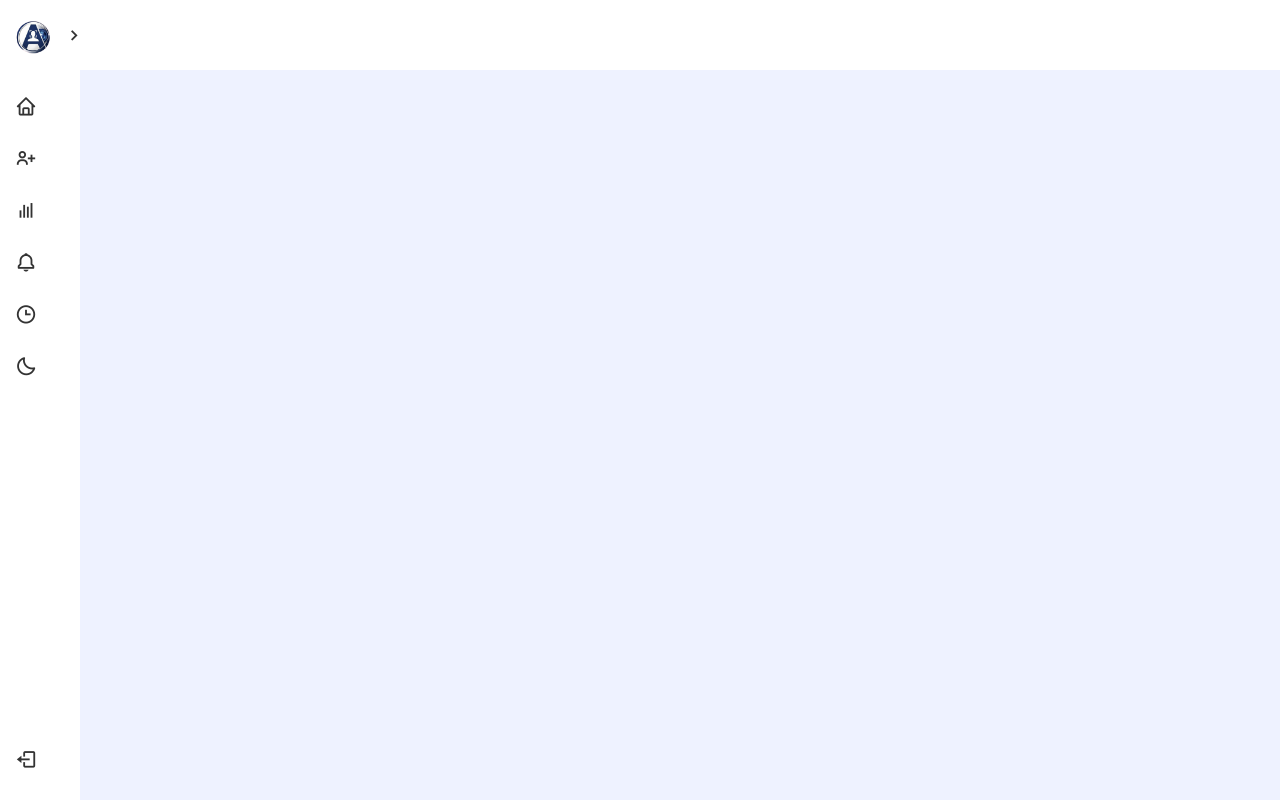
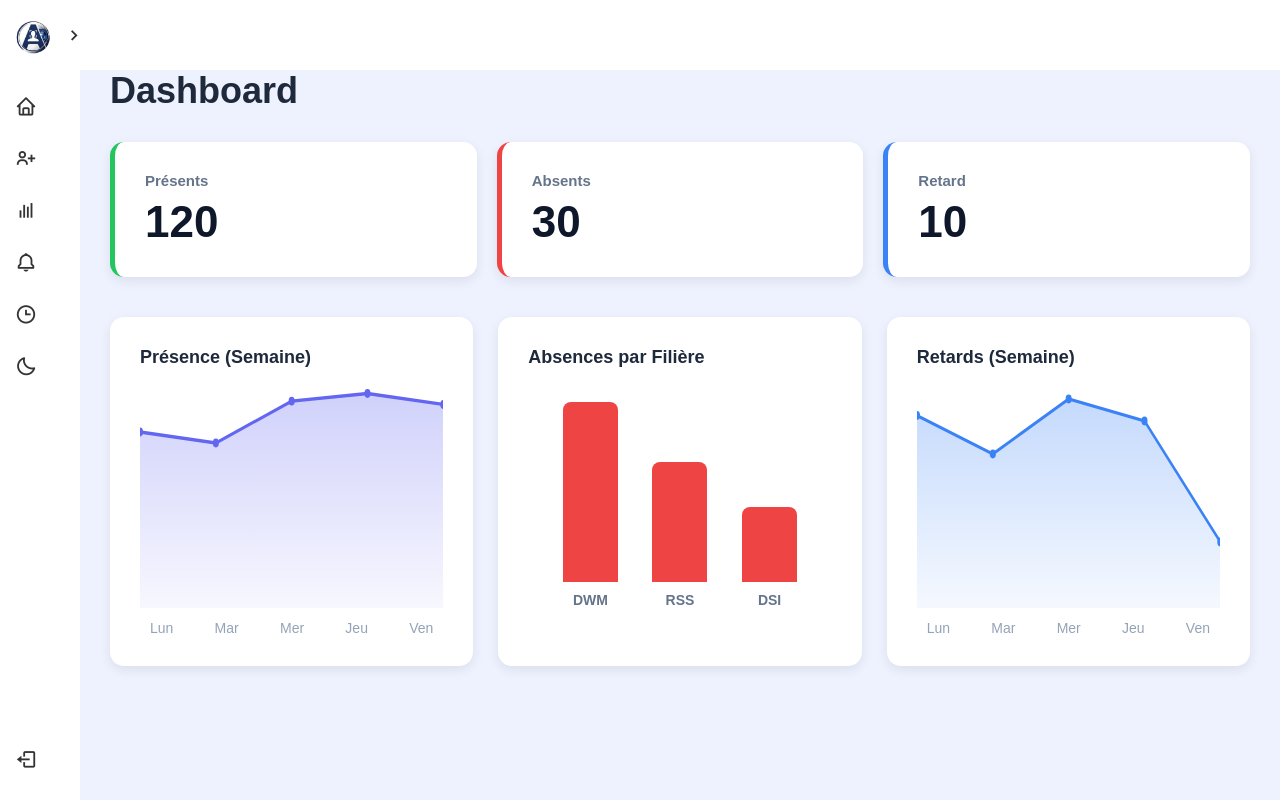
Before and after one commit to khawlee/getion-de-presence, a Django app: page /admin_dashboard/ in a window 1280 px wide. Run offline with Django 5.2, Linux system fonts and the light colour scheme.

Commit message:
Version 2 : ajouter les graphes

```diff
--- a/etudiants/templates/etudiants/admin_dashboard.html
+++ b/etudiants/templates/etudiants/admin_dashboard.html
@@ -24,7 +24,7 @@
     <li>
       <a href="{% url 'ajouter_etudiant' %}">
         <i class='bx bx-user-plus'></i>
-        <span class="links-name">Ajouter Étudiant</span>
+        <span class="links-name">getion des etudiants</span>
       </a>
     </li>
     <li><a href="#"><i class='bx bx-bar-chart'></i><span class="links-name">Statistics</span></a></li>
--- a/etudiants/templates/etudiants/ajouter_etudiant.html
+++ b/etudiants/templates/etudiants/ajouter_etudiant.html
@@ -50,7 +50,7 @@
             <button type="submit" class="btn-submit">Ajouter</button>
         </form>
 
-        <a href="{% url 'admin_page' %}" style="display:block; margin-top:10px;">Retour au Dashboard</a>
+
     </div>
 </div>
 {% endblock %}
--- a/etudiants/urls.py
+++ b/etudiants/urls.py
@@ -3,6 +3,6 @@ from . import views
 
 urlpatterns = [
     path('', views.login_view, name='login'),
-    path('admin_dashboard/', views.admin_page, name='admin_page'),
+    path('admin_dashboard/', views.graphe, name='graphe'),
     path('ajouter/', views.ajouter_etudiant, name='ajouter_etudiant'),
 ]
--- a/etudiants/views.py
+++ b/etudiants/views.py
@@ -7,6 +7,10 @@ import numpy as np
 def login_view(request):
     # Page de login (index.html)
     return render(request, 'index.html')
+
+def graphe(request):
+    return render(request, 'graphe.html')
+
 
 def admin_page(request):
     # Dashboard admin
--- /dev/null
+++ b/static/css/graphe.css
@@ -0,0 +1,151 @@
+/* Reset minimal */
+* {
+    margin: 0;
+    padding: 0;
+    box-sizing: border-box;
+}
+
+/* Conteneur principal DU CONTENU UNIQUEMENT */
+.container {
+    max-width: 1400px;
+    margin: 0 auto;
+    padding: 40px 30px;
+    margin-top: 30px;
+}
+
+/* Titre */
+h1 {
+    font-size: 36px;
+    font-weight: 700;
+    margin-bottom: 30px;
+    color: #1e293b;
+}
+
+/* ====== STAT CARDS ====== */
+.stats-grid {
+    display: grid;
+    grid-template-columns: repeat(3, 1fr); /* TOUJOURS 3 sur la même ligne */
+    gap: 20px;
+    margin-bottom: 40px;
+}
+
+.stat-card {
+    background: #ffffff;
+    border-radius: 14px;
+    padding: 30px;
+    box-shadow: 0 4px 12px rgba(0, 0, 0, 0.08);
+    border-left: 5px solid transparent;
+}
+
+.stat-card.present {
+    border-left-color: #22c55e;
+}
+
+.stat-card.absent {
+    border-left-color: #ef4444;
+}
+
+.stat-card.retard {
+    border-left-color: #3b82f6;
+}
+
+.stat-label {
+    font-size: 15px;
+    font-weight: 600;
+    color: #64748b;
+    margin-bottom: 8px;
+}
+
+.stat-value {
+    font-size: 44px;
+    font-weight: 700;
+    color: #0f172a;
+}
+
+/* ====== CHARTS ====== */
+.charts-grid {
+    display: grid;
+    grid-template-columns: repeat(3, 1fr); /* TOUJOURS 3 graphes côte à côte */
+    gap: 25px;
+}
+
+
+.chart-card {
+    background: #ffffff;
+    border-radius: 14px;
+    padding: 30px;
+    box-shadow: 0 4px 12px rgba(0, 0, 0, 0.08);
+}
+
+.chart-title {
+    font-size: 18px;
+    font-weight: 600;
+    color: #1e293b;
+    margin-bottom: 20px;
+}
+
+/* ====== LINE CHART ====== */
+.line-chart {
+    position: relative;
+    height: 220px;
+    width: 100%;
+}
+
+.line-chart svg {
+    width: 100%;
+    height: 100%;
+}
+
+/* Axe X */
+.x-axis {
+    display: flex;
+    justify-content: space-between;
+    padding: 0 10px;
+    margin-top: 12px;
+    font-size: 14px;
+    color: #94a3b8;
+}
+
+/* ====== BAR CHART ====== */
+.bar-chart {
+    display: flex;
+    align-items: flex-end;
+    justify-content: space-evenly;
+    height: 220px;
+}
+
+.bar-container {
+    display: flex;
+    flex-direction: column;
+    align-items: center;
+}
+
+.bar {
+    width: 55px;
+    background: #ef4444;
+    border-radius: 8px 8px 0 0;
+    transition: transform 0.2s ease, opacity 0.2s ease;
+}
+
+.bar:hover {
+    transform: scaleY(1.05);
+    opacity: 0.85;
+}
+
+.bar-label {
+    margin-top: 10px;
+    font-size: 14px;
+    font-weight: 600;
+    color: #64748b;
+}
+
+/* ====== RESPONSIVE ====== */
+@media (max-width: 900px) {
+    .stats-grid {
+        grid-template-columns: 1fr;
+    }
+
+    .charts-grid {
+        grid-template-columns: 1fr;
+    }
+}
--- a/static/css/style.css
+++ b/static/css/style.css
@@ -16,6 +16,8 @@ body {
     justify-content: center;
     align-items: flex-start; /* formulaire en haut */
     min-height: calc(100vh - 120px); /* header + padding */
+    position: relative;
+    left: 340px;
 }
 
 /* Card du formulaire */
--- a/static/js/pi.js
+++ b/static/js/pi.js
@@ -1,17 +1,22 @@
 // Sidebar toggle
 const sidebar = document.querySelector(".sidebar");
 const toggle = document.getElementById("toggle");
+
+if (sidebar && toggle) {
   toggle.onclick = () => {
     sidebar.classList.toggle("active");
   };
+}
 
 // Dark mode toggle
 const darkToggle = document.getElementById("darkToggle");
+
+if (darkToggle) {
   const icon = darkToggle.querySelector("i");
   const text = darkToggle.querySelector(".links-name");
 
   darkToggle.onclick = (e) => {
-  e.preventDefault(); // OK ici pour juste dark mode
+    e.preventDefault();
     document.body.classList.toggle("dark");
 
     if (document.body.classList.contains("dark")) {
@@ -22,3 +27,4 @@ darkToggle.onclick = (e) => {
       text.textContent = "Dark Mode";
     }
   };
+}
--- /dev/null
+++ b/templates/graphe.html
@@ -0,0 +1,124 @@
+{% extends 'etudiants/admin_dashboard.html' %}
+{% load static %}
+
+{% block extra_head %}
+<link rel="stylesheet" href="{% static 'css/graphe.css' %}">
+{% endblock %}
+
+{% block content %}
+
+<div class="container">
+        <h1>Dashboard</h1>
+
+        <div class="stats-grid">
+            <div class="stat-card present">
+                <div class="stat-label">Présents</div>
+                <div class="stat-value">120</div>
+            </div>
+
+            <div class="stat-card absent">
+                <div class="stat-label">Absents</div>
+                <div class="stat-value">30</div>
+            </div>
+
+            <div class="stat-card retard">
+                <div class="stat-label">Retard</div>
+                <div class="stat-value">10</div>
+            </div>
+        </div>
+
+        <div class="charts-grid">
+            <div class="chart-card">
+                <div class="chart-title">Présence (Semaine)</div>
+                <div class="line-chart">
+                    <svg viewBox="0 0 400 200" preserveAspectRatio="none">
+                        <defs>
+                            <linearGradient id="gradient" x1="0%" y1="0%" x2="0%" y2="100%">
+                                <stop offset="0%" style="stop-color:#6366f1;stop-opacity:0.3" />
+                                <stop offset="100%" style="stop-color:#6366f1;stop-opacity:0.05" />
+                            </linearGradient>
+                        </defs>
+                        <polyline
+                            fill="url(#gradient)"
+                            stroke="none"
+                            points="0,40 100,50 200,12 300,5 400,15 400,200 0,200"
+                        />
+                        <polyline
+                            fill="none"
+                            stroke="#6366f1"
+                            stroke-width="3"
+                            points="0,40 100,50 200,12 300,5 400,15"
+                        />
+                        <circle cx="0" cy="40" r="4" fill="#6366f1"/>
+                        <circle cx="100" cy="50" r="4" fill="#6366f1"/>
+                        <circle cx="200" cy="12" r="4" fill="#6366f1"/>
+                        <circle cx="300" cy="5" r="4" fill="#6366f1"/>
+                        <circle cx="400" cy="15" r="4" fill="#6366f1"/>
+                    </svg>
+                </div>
+                <div class="x-axis">
+                    <span>Lun</span>
+                    <span>Mar</span>
+                    <span>Mer</span>
+                    <span>Jeu</span>
+                    <span>Ven</span>
+                </div>
+            </div>
+
+            <div class="chart-card">
+                <div class="chart-title">Absences par Filière</div>
+                <div class="bar-chart">
+                    <div class="bar-container">
+                        <div class="bar" style="height: 180px;"></div>
+                        <div class="bar-label">DWM</div>
+                    </div>
+                    <div class="bar-container">
+                        <div class="bar" style="height: 120px;"></div>
+                        <div class="bar-label">RSS</div>
+                    </div>
+                    <div class="bar-container">
+                        <div class="bar" style="height: 75px;"></div>
+                        <div class="bar-label">DSI</div>
+                    </div>
+                </div>
+            </div>
+
+            <div class="chart-card">
+                <div class="chart-title">Retards (Semaine)</div>
+                <div class="line-chart">
+                    <svg viewBox="0 0 400 200" preserveAspectRatio="none">
+                        <defs>
+                            <linearGradient id="gradient2" x1="0%" y1="0%" x2="0%" y2="100%">
+                                <stop offset="0%" style="stop-color:#3b82f6;stop-opacity:0.3" />
+                                <stop offset="100%" style="stop-color:#3b82f6;stop-opacity:0.05" />
+                            </linearGradient>
+                        </defs>
+                        <polyline
+                            fill="url(#gradient2)"
+                            stroke="none"
+                            points="0,25 100,60 200,10 300,30 400,140 400,200 0,200"
+                        />
+                        <polyline
+                            fill="none"
+                            stroke="#3b82f6"
+                            stroke-width="3"
+                            points="0,25 100,60 200,10 300,30 400,140"
+                        />
+                        <circle cx="0" cy="25" r="4" fill="#3b82f6"/>
+                        <circle cx="100" cy="60" r="4" fill="#3b82f6"/>
+                        <circle cx="200" cy="10" r="4" fill="#3b82f6"/>
+                        <circle cx="300" cy="30" r="4" fill="#3b82f6"/>
+                        <circle cx="400" cy="140" r="4" fill="#3b82f6"/>
+                    </svg>
+                </div>
+                <div class="x-axis">
+                    <span>Lun</span>
+                    <span>Mar</span>
+                    <span>Mer</span>
+                    <span>Jeu</span>
+                    <span>Ven</span>
+                </div>
+            </div>
+        </div>
+</div>
+{% endblock %}
```
Also changed, not shown: media/photos/2abc6de0-8d0c-4d14-b2a8-e2ce1bf885a6_zs7UWXH.jpg (added), media/photos/a10a172b-9d3e-4fc2-8658-481c7c04c6f3.jpg (added), media/photos/billi_2pIwCjO.jpg (added), media/photos/billi_2pIwCjO_dUfalQT.jpg (added), media/photos/billi_BLNLzpE.jpg (added), media/photos/steve_0T8xe3D.jpg (added), media/photos/steve_0T8xe3D_wzlqkbk.jpg (added). Lines whose indentation alone changed are shown as unchanged.
